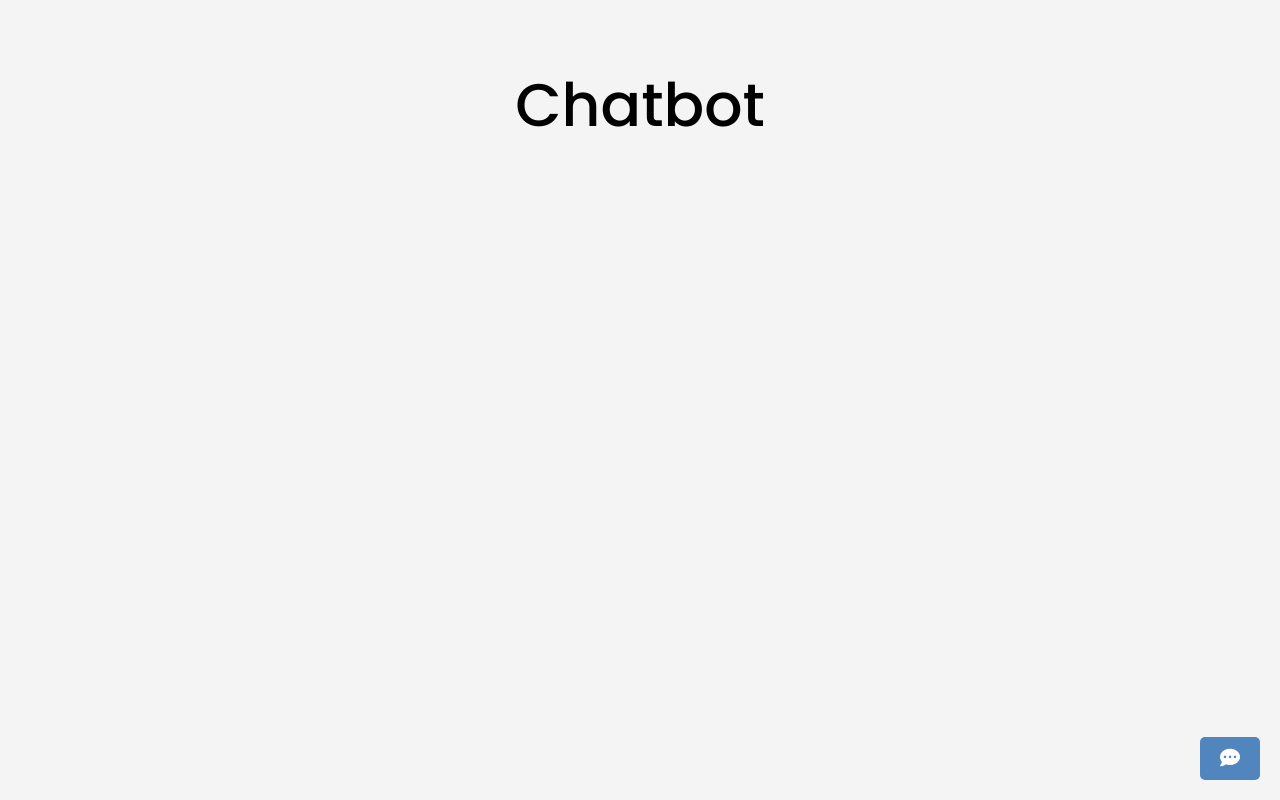
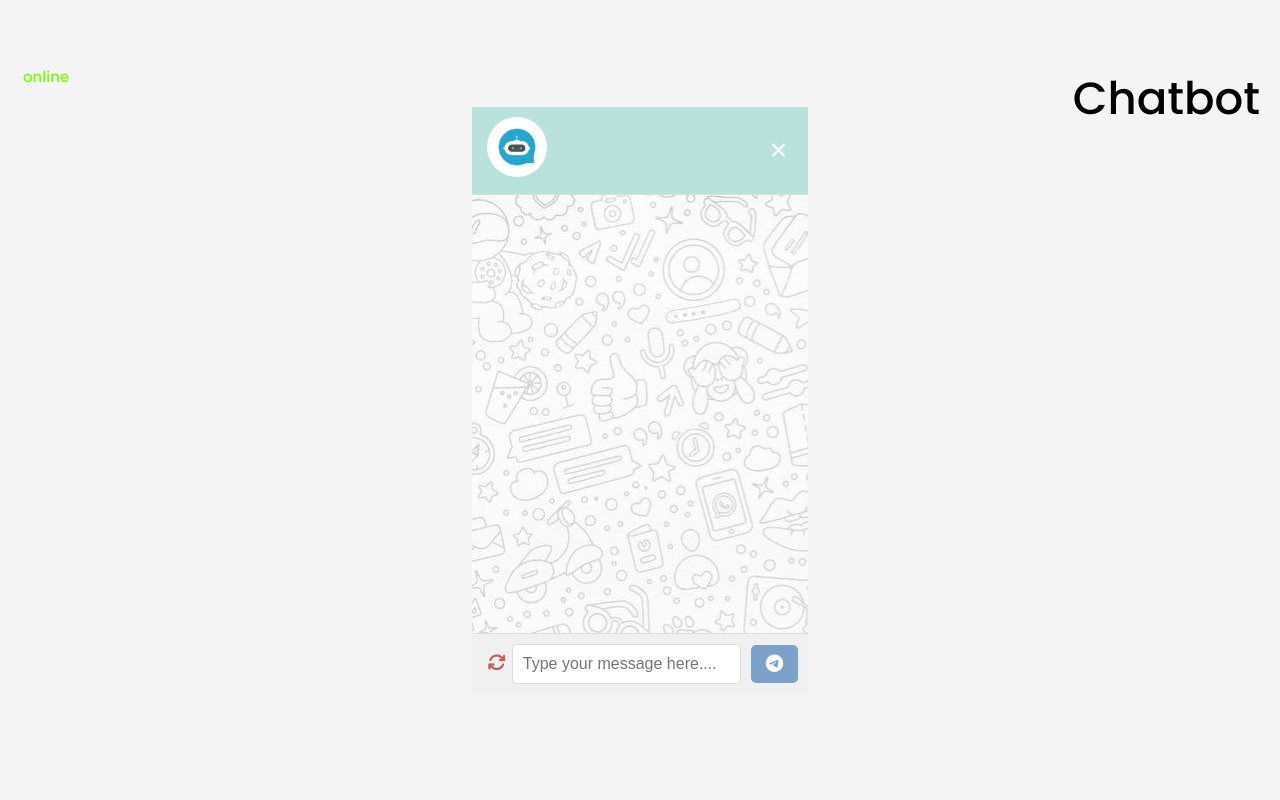
Before and after one commit to LuckySibuyi/chatbot, a plain HTML site: page index.htm in a window 1280 px wide. Drawn offline with Linux system fonts and the light colour scheme.

Commit message:
Remeved toggle, centered the form and moved heading to top right

```diff
--- a/index.htm
+++ b/index.htm
@@ -15,7 +15,7 @@
     <p >Chatbot</p>
    </div>
   <!-- Chatbot Toggle Button -->
-  <button class="toggle-button" id="toggleButton"><i class="fa-solid fa-comment-dots"></i></button>
+  <!-- <button class="toggle-button" id="toggleButton"><i class="fa-solid fa-comment-dots"></i></button>-->
 
   <!-- Chatbot Container -->
   <div class="chatbot-container" id="chatbotContainer">
--- a/script.js
+++ b/script.js
@@ -59,7 +59,7 @@ document.getElementById("input").addEventListener("keypress", (event) => {
     sendMessage();
   }
 });
-
+/*
 // Toggle chatbot visibility
 const toggleButton = document.getElementById("toggleButton");
 const chatbotContainer = document.getElementById("chatbotContainer");
@@ -74,3 +74,4 @@ closeButton.addEventListener("click", () => {
   chatbotContainer.style.display = "none";
   toggleButton.style.display = "block";
 });
+*/
--- a/style.css
+++ b/style.css
@@ -8,42 +8,32 @@ body {
   background: #f4f4f4;
   margin: 0;
   padding: 0;
-}
-.Chatbot-main {
+  height: 100vh;
+  display: flex;
+  flex-direction: column;
+  align-items: center;
   justify-content: center;
-  text-align: center;
-  font-size: 60px;
-}
-/* Toggle Button */
-.toggle-button {
-  position: fixed;
-  bottom: 20px;
-  right: 20px;
-  padding: 10px 20px;
-  font-size: 20px;
-  background: #5085be;
-  color: white;
-  border: none;
-  border-radius: 5px;
-  cursor: pointer;
 }
 
-.toggle-button:hover {
-  background: #0056b3;
+.Chatbot-main {
+  position: fixed;
+  top: 20px;
+  right: 20px;
+  font-size: 45px;
+  z-index: 1000;
 }
-
+*/
 /* Chatbot Container */
 .chatbot-container {
-  display: none;
+
   flex-direction: column;
-  position: fixed;
-  bottom: 80px;
-  right: 20px;
+  position: relative;
   width: 400px;
   background: white;
   border-radius: 10px;
   box-shadow: 0px 5px 15px rgba(0, 0, 0, 0.3);
   overflow: hidden;
+  top: 20px;
 }
 
 .chat-header {
```
